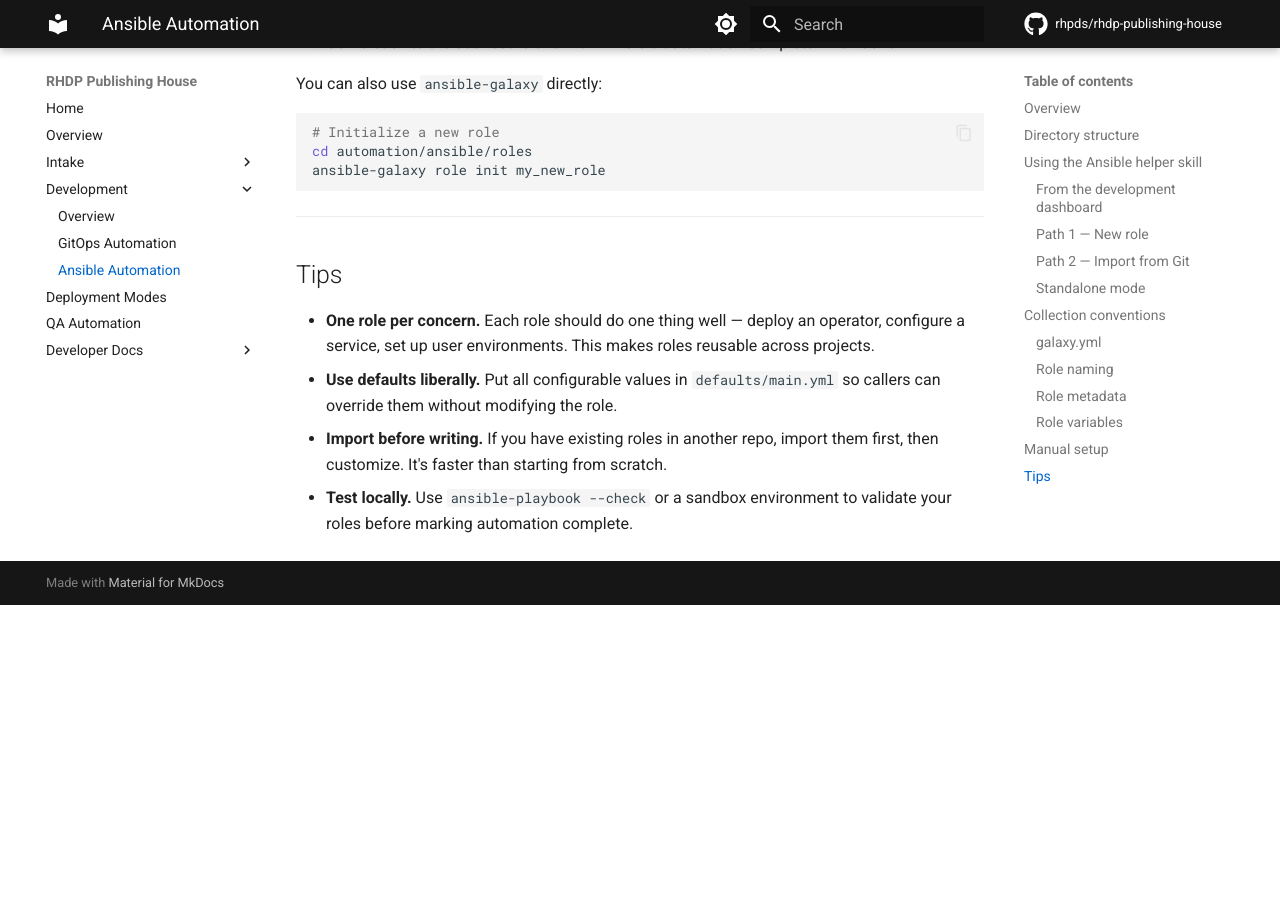
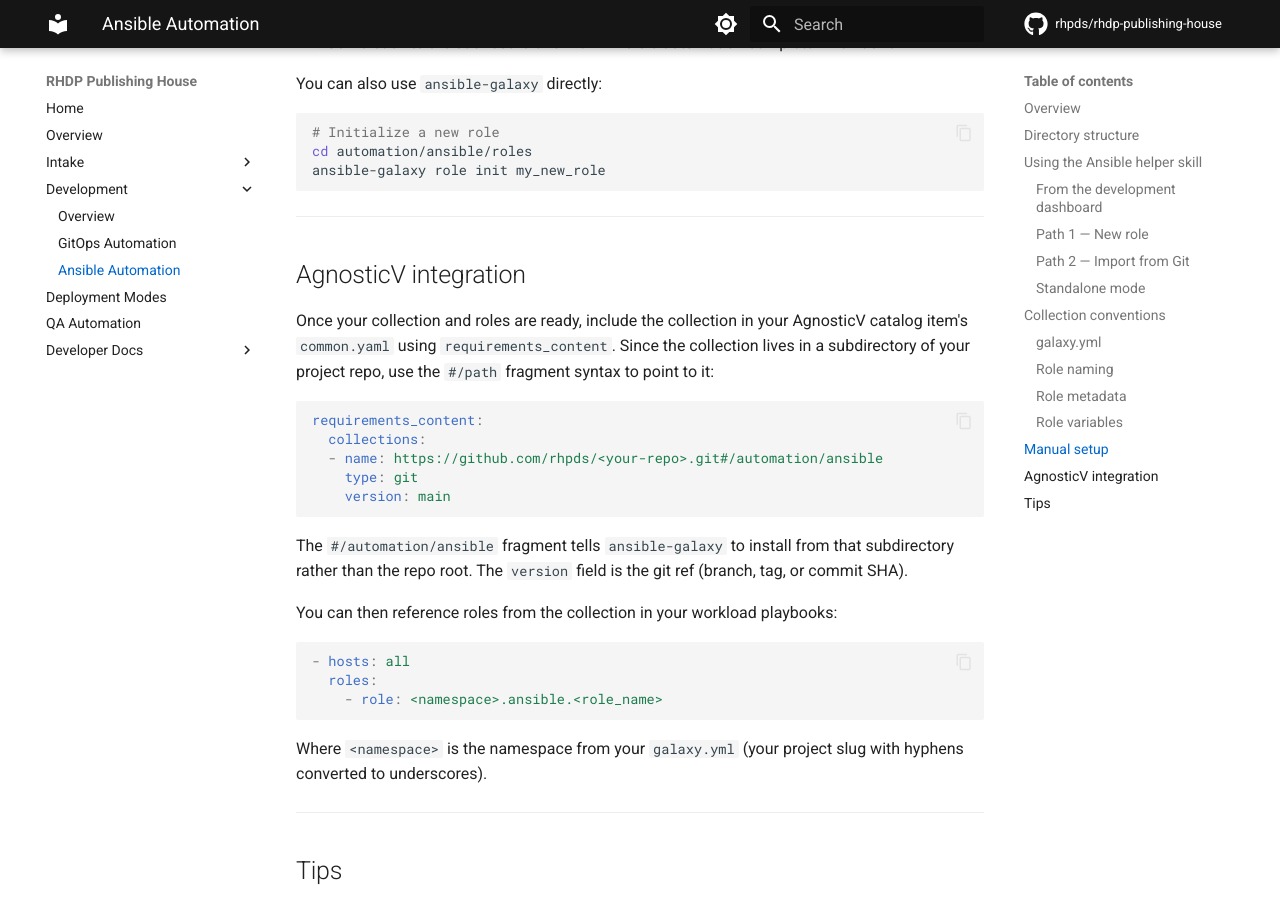
Before and after one commit to rhpds/rhdp-publishing-house, an MkDocs documentation site: the page built from docs/user/ansible.md, in a window 1280 px wide and 900 px high, scrolled down 4016 px. Built offline with MkDocs 1.6.1 and Material for MkDocs 9.7.7, drawn with Linux system fonts in a browser that asks for light colours; comment, search, counter and statistics services are not loaded; before the commit the page ends 4621 px from its top, so only the background shows below that.

Commit message:
docs: add AgnosticV collection integration to ansible guide

````diff
--- a/docs/user/ansible.md
+++ b/docs/user/ansible.md
@@ -166,6 +166,32 @@
 
 ---
 
+## AgnosticV integration
+
+Once your collection and roles are ready, include the collection in your AgnosticV catalog item's `common.yaml` using `requirements_content`. Since the collection lives in a subdirectory of your project repo, use the `#/path` fragment syntax to point to it:
+
+```yaml
+requirements_content:
+  collections:
+  - name: https://github.com/rhpds/<your-repo>.git#/automation/ansible
+    type: git
+    version: main
+```
+
+The `#/automation/ansible` fragment tells `ansible-galaxy` to install from that subdirectory rather than the repo root. The `version` field is the git ref (branch, tag, or commit SHA).
+
+You can then reference roles from the collection in your workload playbooks:
+
+```yaml
+- hosts: all
+  roles:
+    - role: <namespace>.ansible.<role_name>
+```
+
+Where `<namespace>` is the namespace from your `galaxy.yml` (your project slug with hyphens converted to underscores).
+
+---
+
 ## Tips
 
 - **One role per concern.** Each role should do one thing well — deploy an operator, configure a service, set up user environments. This makes roles reusable across projects.
````
